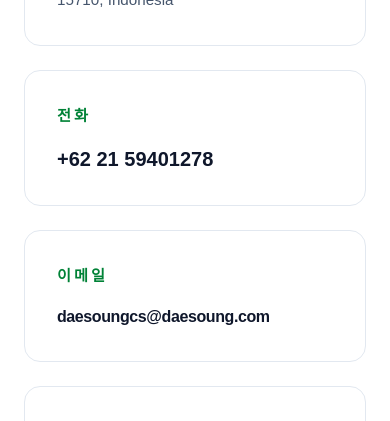
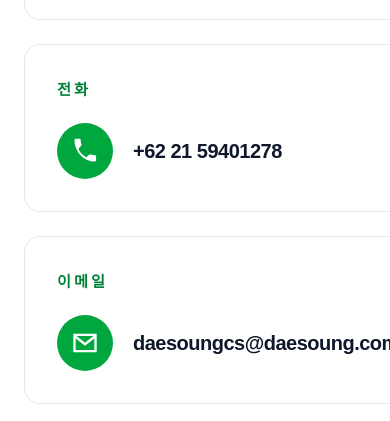
Before and after one commit to whatsupbro7/dsec-website, a Next.js app: page /ko/contact in a window 390 px wide. Shown: the part 1020-1441 px from the top of the page. Built offline with nearby package versions, Linux system fonts and the light colour scheme.

Commit message:
Refine Korean contact phone and email cards

```diff
--- a/app/ko/contact/page.tsx
+++ b/app/ko/contact/page.tsx
@@ -33,8 +33,8 @@
           <div className="space-y-6">
             <div className="rounded-2xl border border-slate-200 p-8"><p className="text-sm font-semibold tracking-[0.2em] text-green-700">주소</p><h3 className="mt-4 text-2xl font-bold text-slate-900">인도네시아 공장</h3><p className="mt-4 leading-7 text-slate-600">{ADDRESS}</p></div>
             <div className="grid gap-6 sm:grid-cols-2">
-              <div className="rounded-2xl border border-slate-200 p-8"><p className="text-sm font-semibold tracking-[0.2em] text-green-700">전화</p><a href="tel:+622159401278" className="mt-4 block text-xl font-bold text-slate-900 hover:text-green-700">+62 21 59401278</a></div>
-              <div className="rounded-2xl border border-slate-200 p-8"><p className="text-sm font-semibold tracking-[0.2em] text-green-700">이메일</p><a href="mailto:daesoungcs@daesoung.com" className="mt-4 block whitespace-nowrap text-base font-bold tracking-tight text-slate-900 hover:text-green-700 sm:text-lg">daesoungcs@daesoung.com</a></div>
+              <div className="rounded-2xl border border-slate-200 p-8"><p className="text-sm font-semibold tracking-[0.2em] text-green-700">전화</p><a href="tel:+622159401278" className="mt-5 flex items-center gap-5 whitespace-nowrap text-xl font-bold tracking-tight text-slate-900 hover:text-green-700 md:text-2xl"><span className="flex h-14 w-14 shrink-0 items-center justify-center rounded-full bg-green-600 text-white" aria-hidden="true"><svg viewBox="0 0 24 24" className="h-7 w-7 fill-current"><path d="M6.6 10.8c1.5 3 3.6 4.9 6.6 6.6l2.2-2.2c.3-.3.8-.4 1.2-.2 1.3.4 2.7.7 3.9.7.6 0 1 .4 1 1V20c0 .6-.4 1-1 1C11.2 21 3 12.8 3 2.5c0-.6.4-1 1-1h3.3c.6 0 1 .4 1 1 0 1.3.2 2.6.7 3.9.1.4 0 .9-.3 1.2l-2.1 2.2Z" /></svg></span><span>+62 21 59401278</span></a></div>
+              <div className="rounded-2xl border border-slate-200 p-8"><p className="text-sm font-semibold tracking-[0.2em] text-green-700">이메일</p><a href="mailto:daesoungcs@daesoung.com" className="mt-5 flex items-center gap-5 whitespace-nowrap text-xl font-bold tracking-tight text-slate-900 hover:text-green-700 md:text-2xl"><span className="flex h-14 w-14 shrink-0 items-center justify-center rounded-full bg-green-600 text-white" aria-hidden="true"><svg viewBox="0 0 24 24" className="h-7 w-7 fill-none stroke-current" strokeWidth="2"><path d="M3 5h18v14H3z" /><path d="m3 6 9 7 9-7" /></svg></span><span>daesoungcs@daesoung.com</span></a></div>
             </div>
             <div className="rounded-2xl border border-slate-200 p-8"><p className="text-sm font-semibold tracking-[0.2em] text-green-700">사업분야</p><p className="mt-4 leading-7 text-slate-600">와이어 하네스<br />전기 부품<br />맞춤형 솔루션</p></div>
           </div>
```
